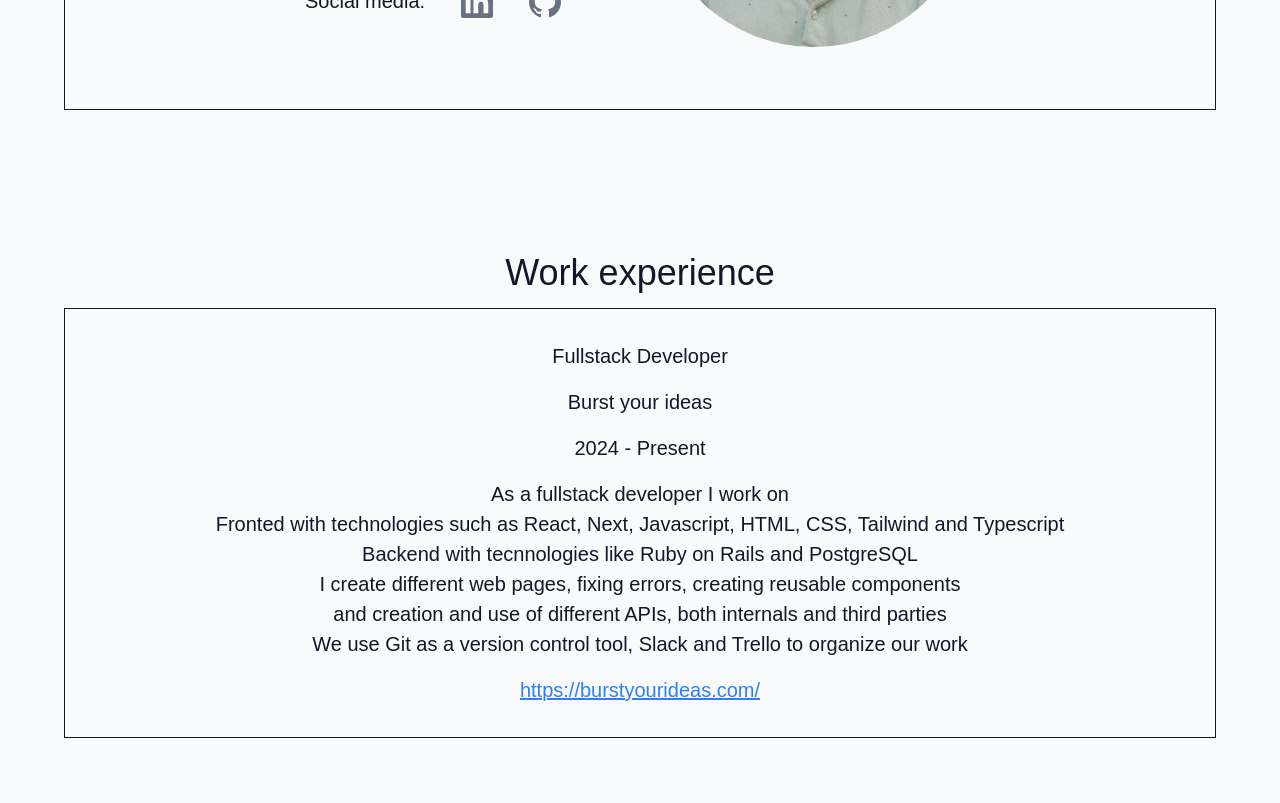
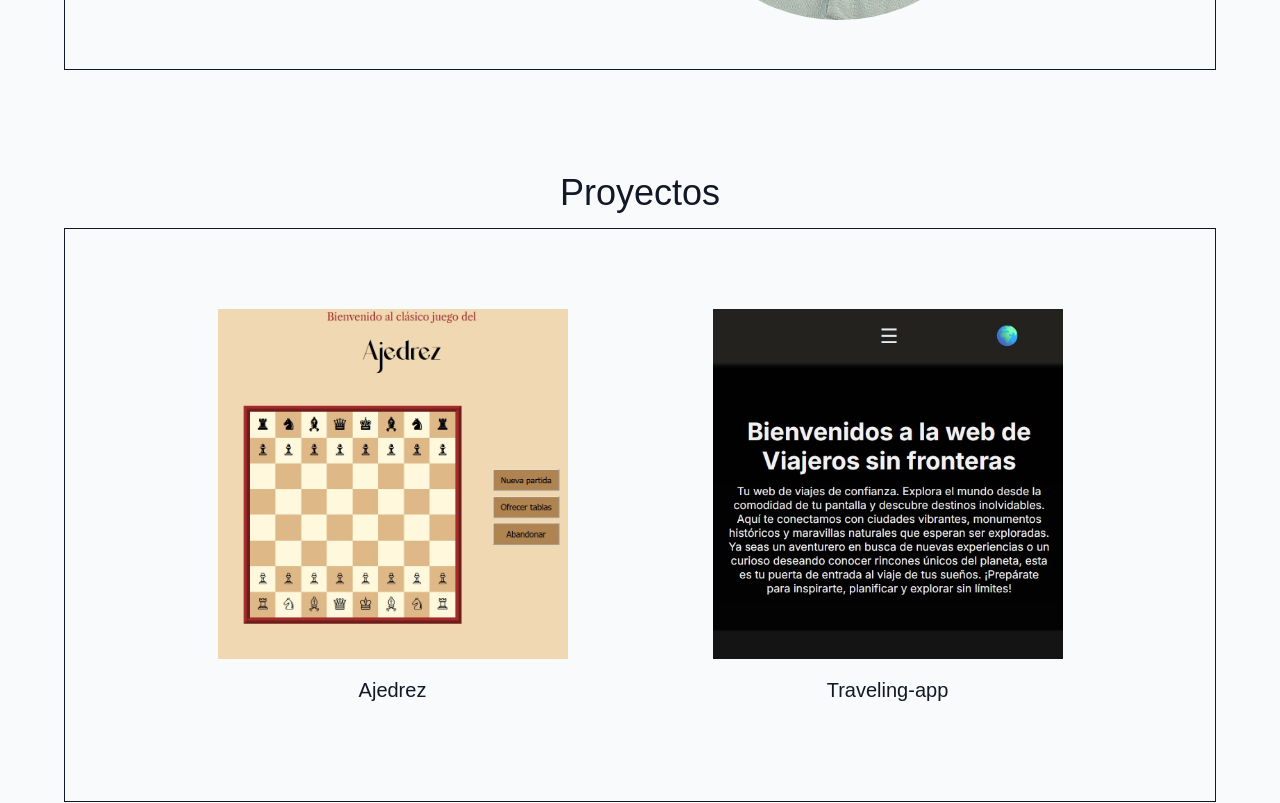
Before and after one commit to Ahrkhael/porfolio, a Next.js app: page /en in a window 1280 px wide. Shown: the part 500-1303 px from the top of the page. Built offline with nearby package versions, Linux system fonts and the light colour scheme.

Commit message:
Project section on work

```diff
--- a/src/app/[locale]/page.tsx
+++ b/src/app/[locale]/page.tsx
@@ -3,6 +3,7 @@ import Section from "@/components/section/Section";
 import PersonalCard from "@/components/personalCard/PersonalCard";
 import ExperienceCard from "@/components/experienceCard/ExperienceCard";
 import TechnologiesCard from "@/components/technologiesCard/TechnologiesCard";
+import { ProjectCard } from "@/components/projectCard/ProjectCard";
 
 export default function HomePage() {
   const tPersonalInfo = useTranslations("PersonalInfo");
@@ -18,8 +19,8 @@ export default function HomePage() {
   const github = process.env.PERSONAL_GITHUB || "github";
 
   return (
-    <main className="py-[7dvh] px-[5dvw]">
-      <Section className="flex-row items-center h-[450px] my-10 px-60 py-20 gap-6">
+    <main className="py-[7dvh]">
+      <Section className="flex-row items-center h-[450px] gap-6">
         <PersonalCard
           name={name}
           surname={surname}
@@ -33,6 +34,20 @@ export default function HomePage() {
           aspectRatio="aspect-square"
           borderRadius="full"
         />
+      </Section>
+
+      <Section title="Proyectos" className="py-20">
+        <div className="flex flex-rox justify-around">
+          <ProjectCard imageUrl="/images/project-chess.jpg" imagePosition="top">
+            <p>Ajedrez</p>
+          </ProjectCard>
+          <ProjectCard
+            imageUrl="/images/project-traveling-app.jpg"
+            imagePosition="top"
+          >
+            <p>Traveling-app</p>
+          </ProjectCard>
+        </div>
       </Section>
 
       <Section title={tExperience("Title")}>
--- a/src/components/personalCard/PersonalCard.tsx
+++ b/src/components/personalCard/PersonalCard.tsx
@@ -44,7 +44,7 @@ export default function PersonalCard({
 
   return (
     <>
-      <div className={clsx("w-full md:w-1/2")}>
+      <div className={clsx("w-full md:w-1/2 lg:pl-20 md:pl-10")}>
         <p className="text-[2.5rem] font-bold">{name}</p>
         <p className="text-[2.5rem] font-bold mb-2">{surname}</p>
         <p className="">{job}</p>
--- /dev/null
+++ b/src/components/projectCard/ProjectCard.tsx
@@ -0,0 +1,34 @@
+import Image from "next/image";
+import clsx from "clsx";
+
+type ProjectCardProps = {
+  imageUrl: string;
+  imageAlt?: string;
+  imagePosition?: "top" | "bottom" | "left" | "right";
+  children: React.ReactNode;
+};
+
+export function ProjectCard({
+  imageUrl,
+  imageAlt = "",
+  imagePosition = "right",
+  children,
+}: ProjectCardProps) {
+  const isVertical = imagePosition === "top" || imagePosition === "bottom";
+  const reverse = imagePosition === "bottom" || imagePosition === "right";
+
+  return (
+    <div
+      className={clsx(
+        "flex",
+        isVertical ? "flex-col items-center" : "flex-row",
+        reverse && "flex-col-reverse md:flex-row-reverse"
+      )}
+    >
+      <div className="relative w-[350px] h-[20px] md:h-[350px]">
+        <Image src={imageUrl} alt={imageAlt} fill className="object-cover" />
+      </div>
+      <div className="p-4">{children}</div>
+    </div>
+  );
+}
--- a/src/components/section/Section.tsx
+++ b/src/components/section/Section.tsx
@@ -12,7 +12,7 @@ export default function Section({
   className = "",
 }: SectionProps) {
   return (
-    <div className={`my-10 py-6`}>
+    <div className={`my-10 py-6 px-[5dvw]`}>
       {title && <p className="text-[36px] text-center my-2">{title}</p>}
       <div
         className={`flex flex-col px-20 py-6 bg-[var(--background-card)] border border-[var(--border-card)] ${className}`}
```
Also changed, not shown: public/images/project-chess.jpg (added), public/images/project-traveling-app.jpg (added).
